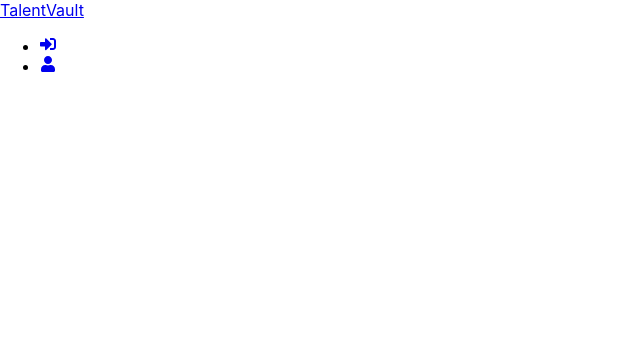
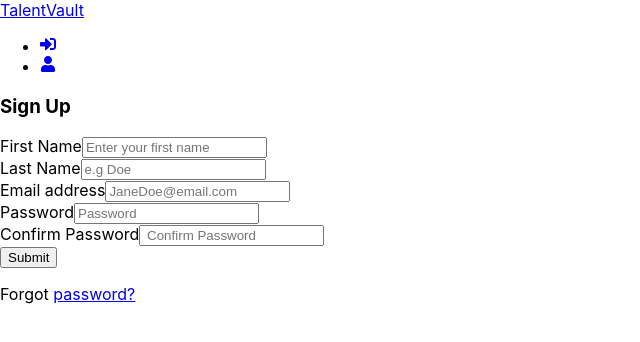
Before and after one commit to F4KER-X/TalentVault, a React (Create React App) app in the folder talentvault/: page /register in a window 1280 px wide. Shown: the top 342 px of the page, without its empty margins (0-640 px from the left). Built offline with nearby package versions, Linux system fonts and the light colour scheme.

Commit message:
created register form

```diff
--- a/talentvault/src/pages/Register.jsx
+++ b/talentvault/src/pages/Register.jsx
@@ -1,9 +1,126 @@
+import React, { useState, useEffect } from "react"
+
+
 
 function Register() {
+  const [formData, setFormData]=useState({
+    firstname: '',
+    lastname: '',
+    email:'',
+    password:'',
+    confirmpassword:''
+   })
+
+
+ const {firstname, lastname,email,password,confirmpassword}= formData
+
+ const onChange= (e) => {
+  setFormData((prevState)=>({
+    ...prevState,
+    [e.target.name]: e.target.value,
+
+  }))
+ }
+
+ const onSubmit=(e)=> {
+  e.preventDefault()
+
+ }
+
+
+
   return (
-    <div>
 
-    </div>
+    <>
+    <div className="form-container">
+
+     <form className="signup-form" onSubmit={{onSubmit}}>
+         <div className="form-content">
+         <h3 className="form-title">Sign Up</h3>
+
+
+         <div className="form-group mt-3">
+         <label>First Name</label>
+         <input
+           type="text"
+           className="form-control mt-1"
+           placeholder="Enter your first name"
+           name="firstname"
+           id="firstname"
+           value={firstname}
+           onChange={onChange}
+         />
+       </div>
+
+       <div className="form-group mt-3">
+         <label>Last Name</label>
+         <input
+           type="text"
+           className="form-control mt-1"
+           placeholder="e.g Doe"
+           name="lastname"
+           id="lastname"
+           value={lastname}
+           onChange={onChange}
+         />
+       </div>
+
+       <div className="form-group mt-3">
+         <label>Email address</label>
+         <input
+           type="email"
+           className="form-control mt-1"
+           placeholder="JaneDoe@email.com"
+           name="email"
+           id="email"
+           value={email}
+           onChange={onChange}
+         />
+       </div>
+
+       <div className="form-group mt-3">
+         <label>Password</label>
+         <input
+           type="password"
+           className="form-control mt-1"
+           placeholder="Password"
+           name="password"
+           id="password"
+           value={password}
+           onChange={onChange}
+         />
+       </div>
+
+       <div className="form-group mt-3">
+         <label>Confirm Password</label>
+         <input
+           type="password"
+           className="form-control mt-1"
+           placeholder=" Confirm Password"
+           name="confirmpassword"
+           id="confirmpassword"
+           value={confirmpassword}
+           onChange={onChange}
+         />
+       </div>
+
+       <div className="d-grid gap-2 mt-3">
+         <button type="submit" className="btn btn-primary">
+           Submit
+         </button>
+       </div>
+
+       <p className="text-center mt-2">
+         Forgot <a href="#">password?</a>
+       </p>
+     </div>
+
+
+     </form>
+     </div>
+
+     </>
+
   )
 }
 
```
